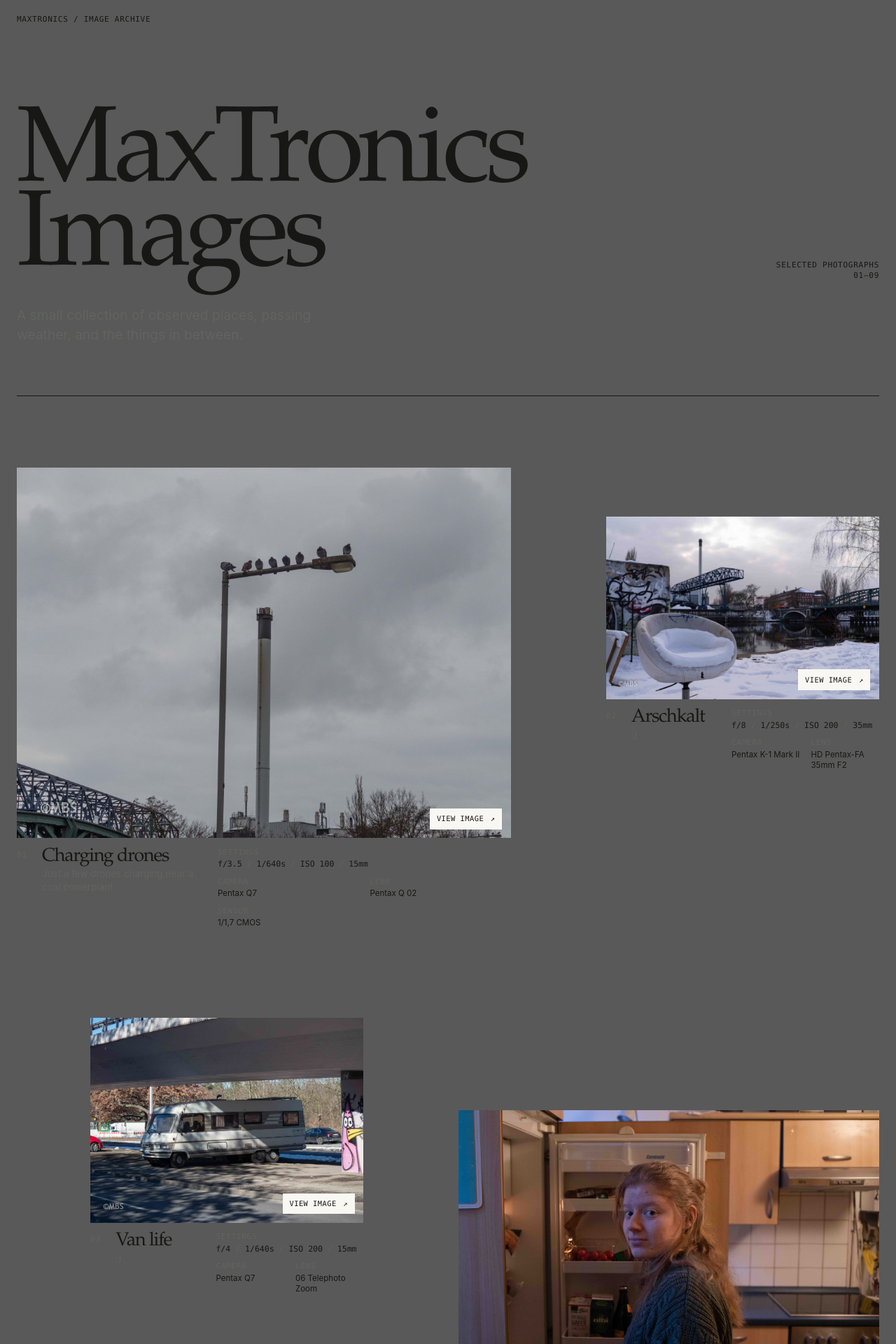
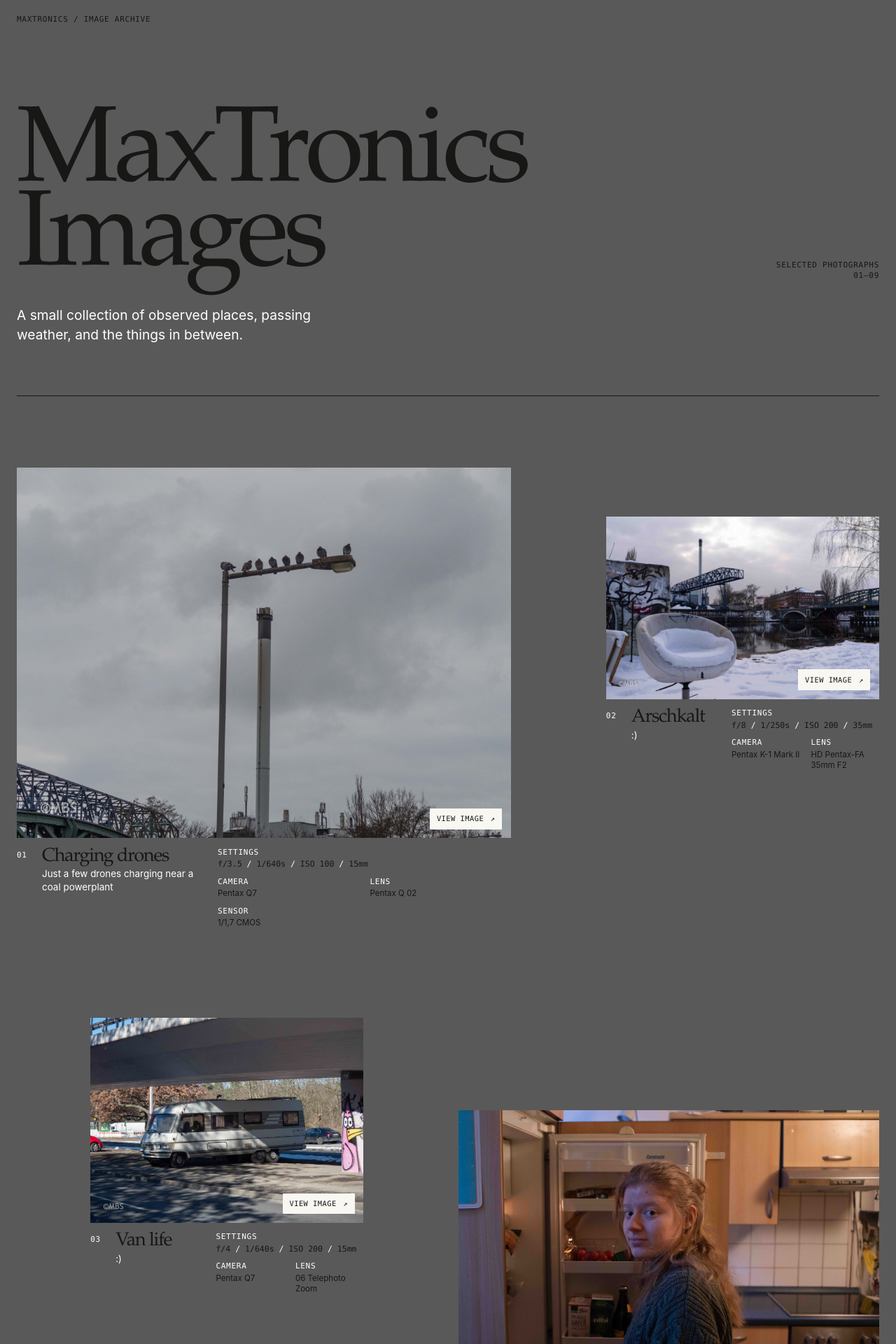
Before and after one commit to Bloodwing1/Bloodwing1.github.io, a Jekyll site: the page built from index.md, in a window 1280 px wide. Shown: the top 1920 px of the page at 70% size. Built offline with Jekyll 4.4.1, drawn with Linux system fonts in a browser that asks for light colours.

Commit message:
Make muted text pure white

```diff
--- a/assets/css/main.css
+++ b/assets/css/main.css
@@ -1,7 +1,7 @@
 :root {
   --paper: #595959;
   --ink: #171815;
-  --muted: #62645e;
+  --muted: #ffffff;
   --line: #c9c8c0;
   --dark: #171815;
   --light: #f8f7f2;
@@ -224,7 +224,7 @@ h1 {
   height: 2rem;
 }
 
-.lightbox__count { margin: 0; color: #b6b7af; }
+.lightbox__count { margin: 0; color: var(--muted); }
 
 .lightbox__close,
 .lightbox__step {
@@ -272,11 +272,11 @@ h1 {
   padding-top: .9rem;
 }
 
-.eyebrow { margin-bottom: .25rem; color: #b6b7af; }
+.eyebrow { margin-bottom: .25rem; color: var(--muted); }
 .lightbox h2 { margin-bottom: .18rem; font-size: clamp(1.5rem, 3vw, 2.45rem); line-height: .95; }
-.lightbox__caption > div > p:last-child { max-width: 60ch; margin-bottom: 0; color: #c5c5bd; font-size: .83rem; }
+.lightbox__caption > div > p:last-child { max-width: 60ch; margin-bottom: 0; color: var(--muted); font-size: .83rem; }
 .lightbox__metadata { align-self: end; grid-template-columns: repeat(2, minmax(0, 1fr)); }
-.lightbox__metadata dt { color: #9c9e96; }
+.lightbox__metadata dt { color: var(--muted); }
 .lightbox__metadata dd { color: var(--light); }
 
 @media (max-width: 760px) {
```
